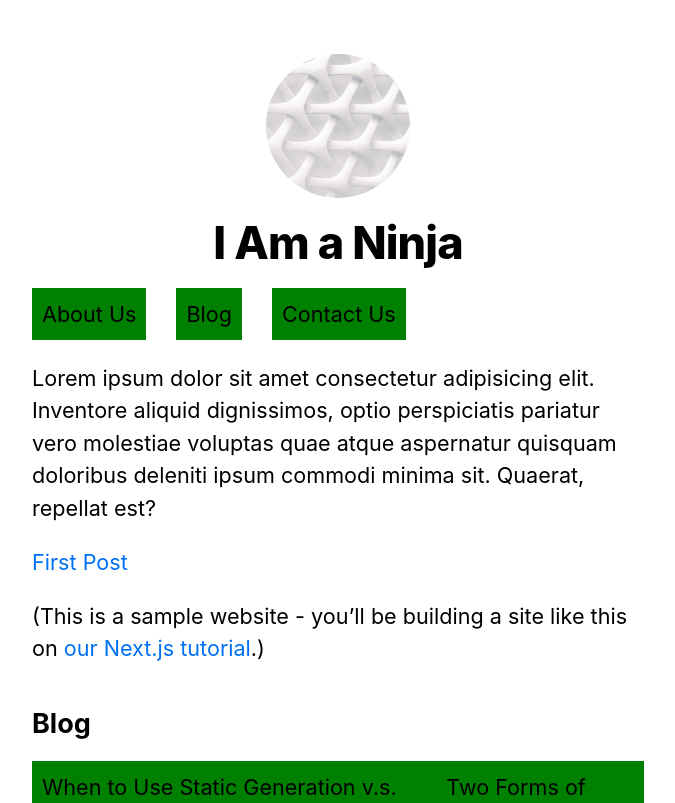
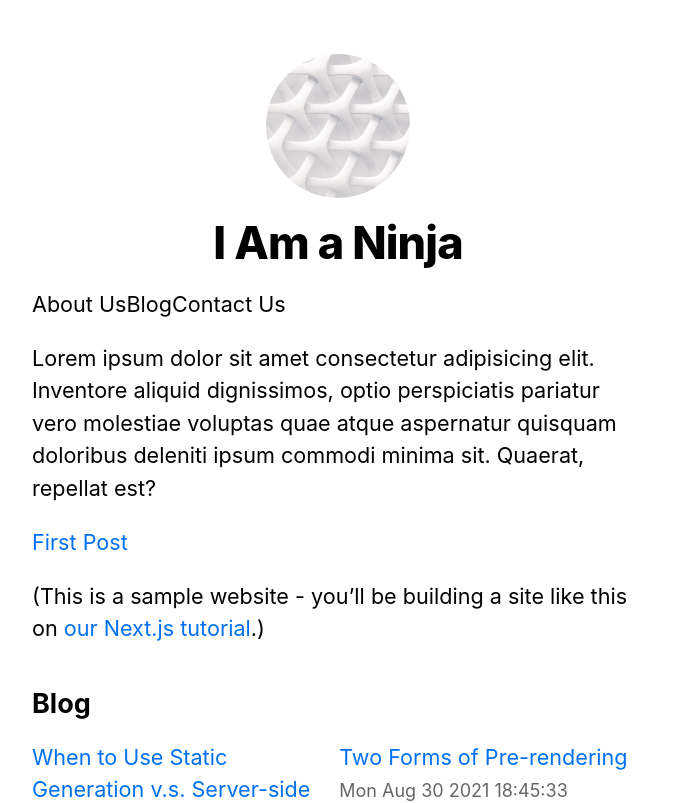
Before and after one commit to norre-daroy/project-gazette, a Next.js app: page / in a window 1280 px wide. Shown: the top 803 px of the page, without its empty margins (302-977 px from the left). Built offline with nearby package versions, Linux system fonts and the light colour scheme.

Commit message:
chore: Add links

```diff
--- a/pages/index.js
+++ b/pages/index.js
@@ -44,11 +44,13 @@
         <ul className={utilStyles.list}>
           {allPostsData.map(({ id, date, title }) => (
             <li className={utilStyles.listItem} key={id}>
-              {title}
+              <Link href={`/posts/${id}`}>
+                <a>{title}</a>
+              </Link>
               <br />
-              {id}
-              <br />
-              {date}
+              <small className={utilStyles.lightText}>
+                <Date dateString={date} />
+              </small>
             </li>
           ))}
         </ul>
--- a/styles/global.css
+++ b/styles/global.css
@@ -33,9 +33,3 @@
   margin: 0;
   padding: 0;
 }
-
-li {
-  margin-right: 30px;
-  padding: 10px;
-  background: green;
-}
```
